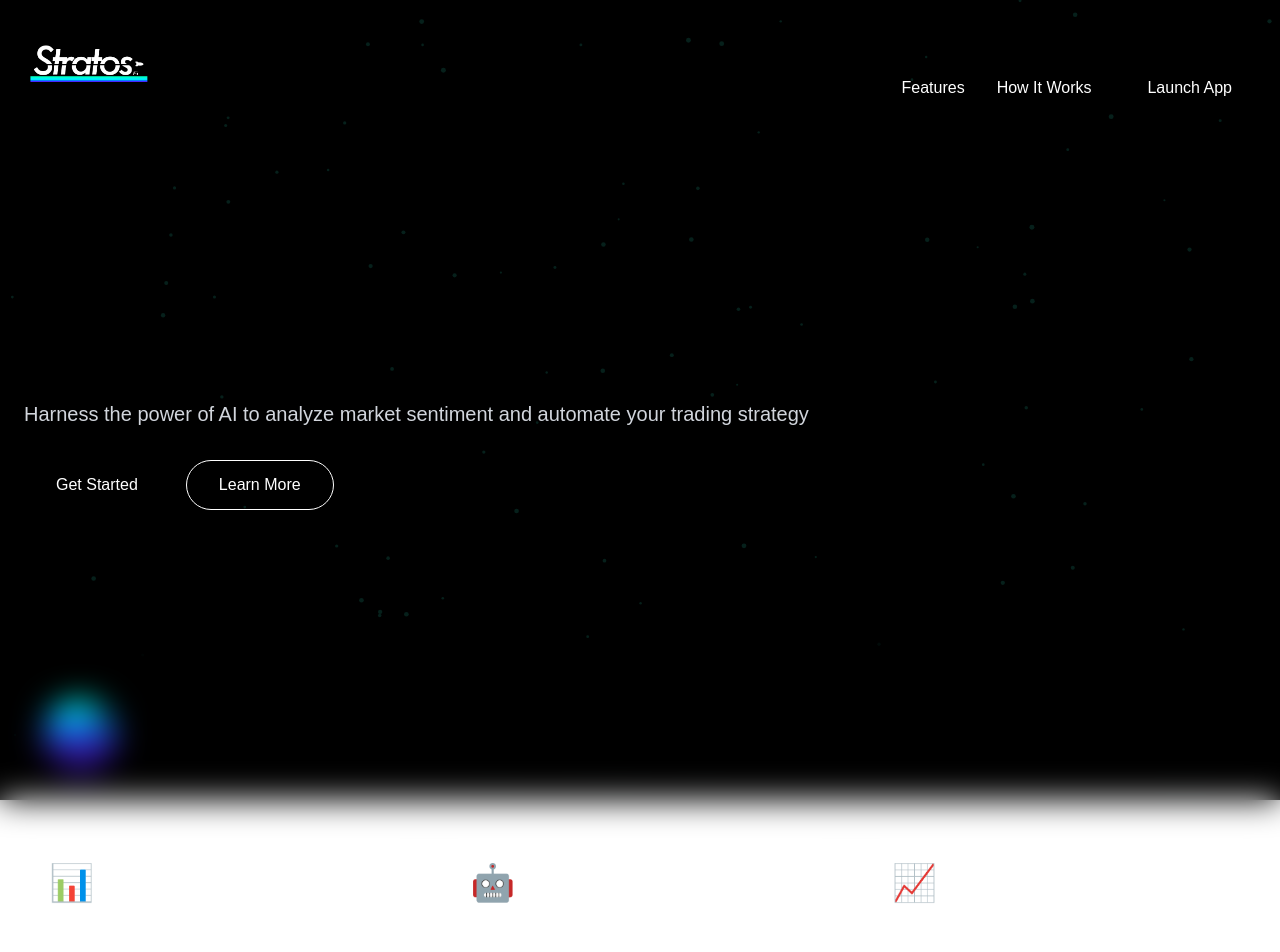
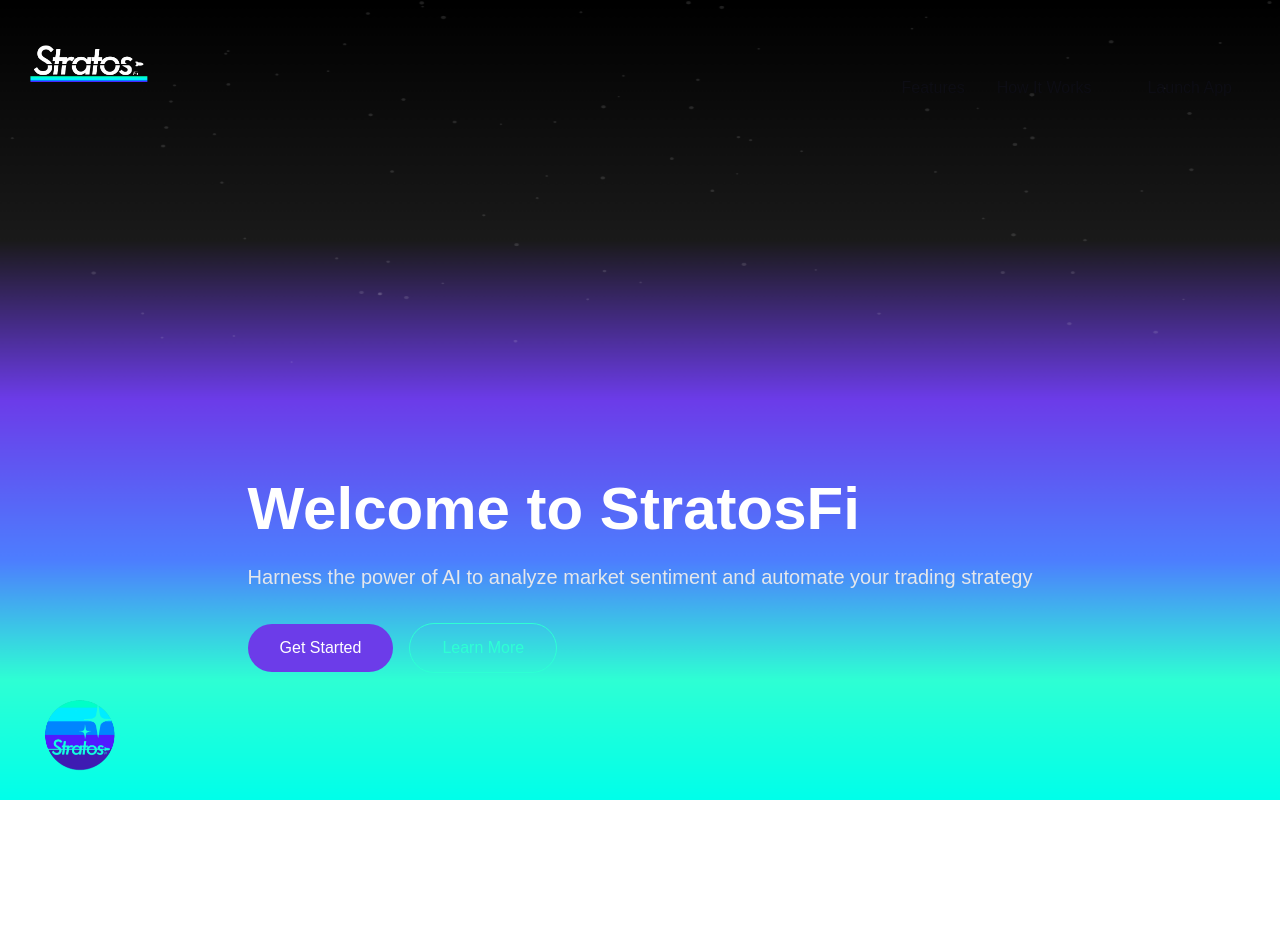
Before and after one commit to Rafelvdy/StratosFi, a Next.js app: page / in a window 1280 px wide. Shown: the top 952 px of the page. Built offline with nearby package versions, Linux system fonts and the light colour scheme.

Commit message:
Implement space to stratosphere transition with particle effect

```diff
--- a/src/app/page.tsx
+++ b/src/app/page.tsx
@@ -1,10 +1,19 @@
 'use client'
 
-import { useEffect, useRef } from 'react'
+import { useEffect, useRef, useState } from 'react'
 import Image from 'next/image'
 
 export default function Home() {
   const canvasRef = useRef<HTMLCanvasElement>(null)
+  const [scrollY, setScrollY] = useState(0)
+
+  useEffect(() => {
+    const handleScroll = () => {
+      setScrollY(window.scrollY)
+    }
+    window.addEventListener('scroll', handleScroll)
+    return () => window.removeEventListener('scroll', handleScroll)
+  }, [])
 
   useEffect(() => {
     if (!canvasRef.current) return
@@ -16,7 +25,7 @@
     // Set canvas size
     const resizeCanvas = () => {
       canvas.width = window.innerWidth
-      canvas.height = window.innerHeight
+      canvas.height = window.innerHeight * 1.5 // Extended height for scroll
     }
     resizeCanvas()
     window.addEventListener('resize', resizeCanvas)
@@ -27,7 +36,7 @@
       for (let i = 0; i < 100; i++) {
         particles.push({
           x: Math.random() * canvas.width,
-          y: Math.random() * canvas.height,
+          y: Math.random() * (canvas.height / 2), // Only in top half
           speed: 0.1 + Math.random() * 0.2,
           size: 1 + Math.random() * 1.5
         })
@@ -36,19 +45,33 @@
     createParticles()
 
     const animate = () => {
-      ctx.fillStyle = '#000000'
+      ctx.clearRect(0, 0, canvas.width, canvas.height)
+
+      // Create gradient background
+      const spaceGradient = ctx.createLinearGradient(0, 0, 0, canvas.height)
+      spaceGradient.addColorStop(0, '#000000') // Space black
+      spaceGradient.addColorStop(0.3, '#1a1a1a') // Dark space
+      spaceGradient.addColorStop(0.5, '#6C3CE9') // Purple
+      spaceGradient.addColorStop(0.7, '#4D7EFF') // Blue
+      spaceGradient.addColorStop(0.85, '#2EFFD4') // Cyan
+      spaceGradient.addColorStop(1, '#00ffea') // Teal
+
+      ctx.fillStyle = spaceGradient
       ctx.fillRect(0, 0, canvas.width, canvas.height)
 
+      // Only draw particles in the top portion
       particles.forEach(particle => {
-        ctx.fillStyle = '#2EFFD420'
+        if (particle.y < canvas.height / 2) {
+          ctx.fillStyle = '#ffffff20'
           ctx.beginPath()
           ctx.arc(particle.x, particle.y, particle.size, 0, Math.PI * 2)
           ctx.fill()
 
           particle.y -= particle.speed
           if (particle.y < 0) {
-          particle.y = canvas.height
+            particle.y = canvas.height / 2
             particle.x = Math.random() * canvas.width
+          }
         }
       })
 
@@ -60,10 +83,13 @@
   }, [])
 
   return (
-    <div className="relative min-h-screen bg-background text-white overflow-hidden">
+    <div className="relative min-h-[200vh]"> {/* Extended height for scrolling */}
       <canvas
         ref={canvasRef}
-        className="absolute inset-0 z-0"
+        className="fixed inset-0 w-full h-full"
+        style={{
+          opacity: Math.max(0, 1 - (scrollY / (window.innerHeight * 0.5))),
+        }}
       />
 
       {/* Navigation */}
@@ -86,33 +112,34 @@
         </div>
       </nav>
 
+      {/* Content Sections */}
+      <div className="relative z-10">
         {/* Hero Section */}
-      <section className="relative z-10 container mx-auto px-6 pt-20 pb-32">
+        <section className="min-h-screen flex items-center justify-center px-6">
           <div className="max-w-4xl">
-          <h1 className="text-6xl font-bold mb-6 bg-gradient-to-r from-secondary to-primary bg-clip-text text-transparent">
-            Intelligent Crypto Trading Through Sentiment Analysis
+            <h1 className="text-6xl font-bold mb-6 text-white">
+              Welcome to StratosFi
             </h1>
-          <p className="text-xl mb-8 text-gray-300">
+            <p className="text-xl mb-8 text-gray-200">
               Harness the power of AI to analyze market sentiment and automate your trading strategy
             </p>
             <div className="space-x-4">
-            <button className="px-8 py-3 bg-primary hover:bg-opacity-80 rounded-full transition-all">
+              <button className="px-8 py-3 bg-[#6C3CE9] hover:bg-opacity-80 rounded-full transition-all text-white">
                 Get Started
               </button>
-            <button className="px-8 py-3 border border-secondary text-secondary hover:bg-secondary hover:text-background rounded-full transition-all">
+              <button className="px-8 py-3 border border-[#2EFFD4] text-[#2EFFD4] hover:bg-[#2EFFD4] hover:text-black rounded-full transition-all">
                 Learn More
               </button>
             </div>
           </div>
         </section>
 
-      {/* Features Section */}
-      <section id="features" className="relative z-10 bg-neutral bg-opacity-50 backdrop-blur-lg">
-        <div className="container mx-auto px-6 py-24">
-          <h2 className="text-4xl font-bold mb-16 text-center">
-            <span className="bg-gradient-to-r from-secondary to-tertiary bg-clip-text text-transparent">
+        {/* Features Section - With gradient background */}
+        <section className="min-h-screen relative">
+          <div className="absolute inset-0 bg-gradient-to-b from-transparent via-[#4D7EFF]/20 to-[#2EFFD4]/20" />
+          <div className="relative z-10 container mx-auto px-6 py-24">
+            <h2 className="text-4xl font-bold mb-16 text-center text-white">
               Powerful Features
-            </span>
             </h2>
             <div className="grid md:grid-cols-3 gap-8">
               {[
@@ -187,5 +214,6 @@
           </div>
         </section>
       </div>
+    </div>
   )
 }
```
Lines whose indentation alone changed are shown as unchanged.
